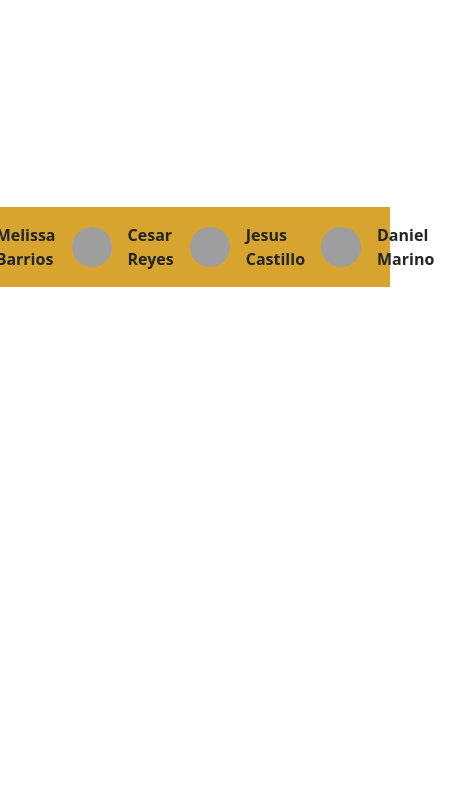
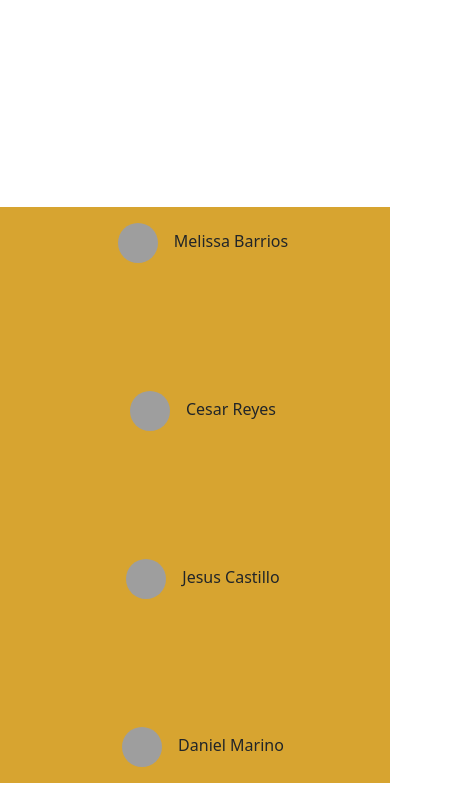
Before and after one commit to MeliBis/cripteasy, a plain HTML site: page index.html in a window 390 px wide. Shown: the part 3216-4001 px from the top of the page, 450 px wide, since content can reach past the window. Before the commit the page ends 3505 px from the top, so only its background shows below. Drawn offline with nearby package versions, Linux system fonts and the light colour scheme; no server answers; grey boxes are pictures that could not be loaded.

Commit message:
footer responsivo

```diff
--- a/index.html
+++ b/index.html
@@ -160,43 +160,15 @@
   <!-- <p class=" container-lg" ><a type="button" class="btn btn-warning" href="#">Inicio</a></p>
 </main> -->
 <!-- ============ footer =============-->
-<footer id="contacto" class=" contenedorFooter">
-    <div class="">
+<footer id="contacto" class="contenedor contenedor-header">
+   <nav class="contenedor_nav">
+        <a class="formatonav" href=""><img class="cardM_content__picture" src="https://lh3.googleusercontent.com/ogw/ADea4I6eRACk-ecNhWRgrANsKkqUjPSrBqWpTMSkCcoPew=s32-c-mo" alt="avatar ">Melissa Barrios</a>
+        <a class="formatonav" href=""><img class="cardM_content__picture" src="https://lh3.googleusercontent.com/ogw/ADea4I5H8Ysw5o77OkZ-06o_Y-13qZJICKciSkyv9TP2jfY=s32-c-mo" alt="avatar">Cesar Reyes</a>
+        <a class="formatonav" href=""><img class="cardM_content__picture" src="https://lh3.googleusercontent.com/a-/AFdZucp4wITR9L56EnSctFfyjxntyC-D5KTFxSFRhCY9YH4=s64-p-k-no" alt="avatar ">Jesus Castillo</a>
+        <a class="formatonav" href=""><img class="cardM_content__picture" src="https://lh3.googleusercontent.com/ogw/ADea4I44T79yoMui9BUBC_0zVDlRwrgyy3w6pWyxikNysQ=s64-c-mo" alt="avatarSuscribete">Daniel Marino</a>
+      </nav>
+</footer>
 
-      <div class="">
-        <div class="card_content__profile">
-                <img class="card_content__picture" src="https://lh3.googleusercontent.com/ogw/ADea4I6eRACk-ecNhWRgrANsKkqUjPSrBqWpTMSkCcoPew=s32-c-mo" alt="avatar ">
-                <div>
-                  <p class="card__content__profile__name">Melissa Barrios </p>
-                </div>
-                <!-- Mel -->
-        <div class="">
-          <div class="card_content__profile">
-                <img class="card_content__picture" src ='https://lh3.googleusercontent.com/ogw/ADea4I5H8Ysw5o77OkZ-06o_Y-13qZJICKciSkyv9TP2jfY=s32-c-mo' alt="avatar ">
-                <div>
-                  <p class="card__content__profile__name">Cesar Reyes </p>
-                </div>
-                <!-- Cesar  -->
-        <div class="">
-          <div class="card_content__profile">
-                <img class="card_content__picture" src="https://lh3.googleusercontent.com/a-/AFdZucp4wITR9L56EnSctFfyjxntyC-D5KTFxSFRhCY9YH4=s64-p-k-no" alt="avatar ">
-                <div>
-                  <p class="card__content__profile__name">Jesus Castillo </p>
-                </div>
-                <!-- Jesus -->
-        <div class="">
-          <div class="card_content__profile">
-                <img class="card_content__picture" src="https://lh3.googleusercontent.com/ogw/ADea4I44T79yoMui9BUBC_0zVDlRwrgyy3w6pWyxikNysQ=s64-c-mo" alt="avatar ">
-                <div>
-                  <p class="card__content__profile__name">Daniel Marino</p>
-                </div>
-            </div>
-    </div>
-     <!-- <div class="contenedorCopi">
-          <p>&copy; 2022   &middot;
-          <a href="#" >Privacy</a> &middot; <a href="#">Terms</a></p>
-       </div> -->
-</footer>
 <!-- ============ Conexion con APIS,CHART.JS  =============-->
     <script src="https://cdn.jsdelivr.net/npm/chart.js"></script>
     <script type="module"  src="main.js"></script>
--- a/style.css
+++ b/style.css
@@ -12,6 +12,9 @@
 }
 html {
   scroll-behavior: smooth;
+}
+a {
+  text-decoration: none;
 }
 .main {
   width: 100%;
@@ -166,30 +169,43 @@ footer#contacto {
   margin-bottom: 0.1rem;
   background-color: var(--acento);
 }
-.card_content__profile {
+
+/* Footer */
+.contenedor {
+  display: flex;
+  justify-content: space-around;
+  min-width: 100%;
+  height: auto;
+}
+.contenedor_nav {
   display: flex;
   align-items: center;
-  flex-direction: row;
+  gap: 6rem;
+  max-width: 100%;
 }
-.card_content__picture {
+.cardM_content__picture {
   width: 40px;
   height: 40px;
   border-radius: 50%;
-}
-.card__content__profile__name {
   color: var(--Very-Dark-Grayish-Blue);
   margin: 1rem;
   font-weight: 700;
 }
-.card__content__profile__date {
-  color: var(--Grayish-Blue);
-  margin-left: 15px;
-  /*     font-weight: 700;
- */
+@media (max-width: 768px) {
+  .contenedor-header {
+    display: flex;
+    flex-direction: column;
+  }
+  .mincoliResposivo {
+    display: flex;
+    justify-content: center;
+  }
+  .contenedor_nav {
+    display: flex;
+    flex-direction: column;
+  }
 }
-@media (min-width: 369px) {
-section.container.d-flex.justify-content-around.margendivs{
-  display: block;
+.formato,
+.formatonav {
+  color: var(--tercero);
 }
-
-}
```
